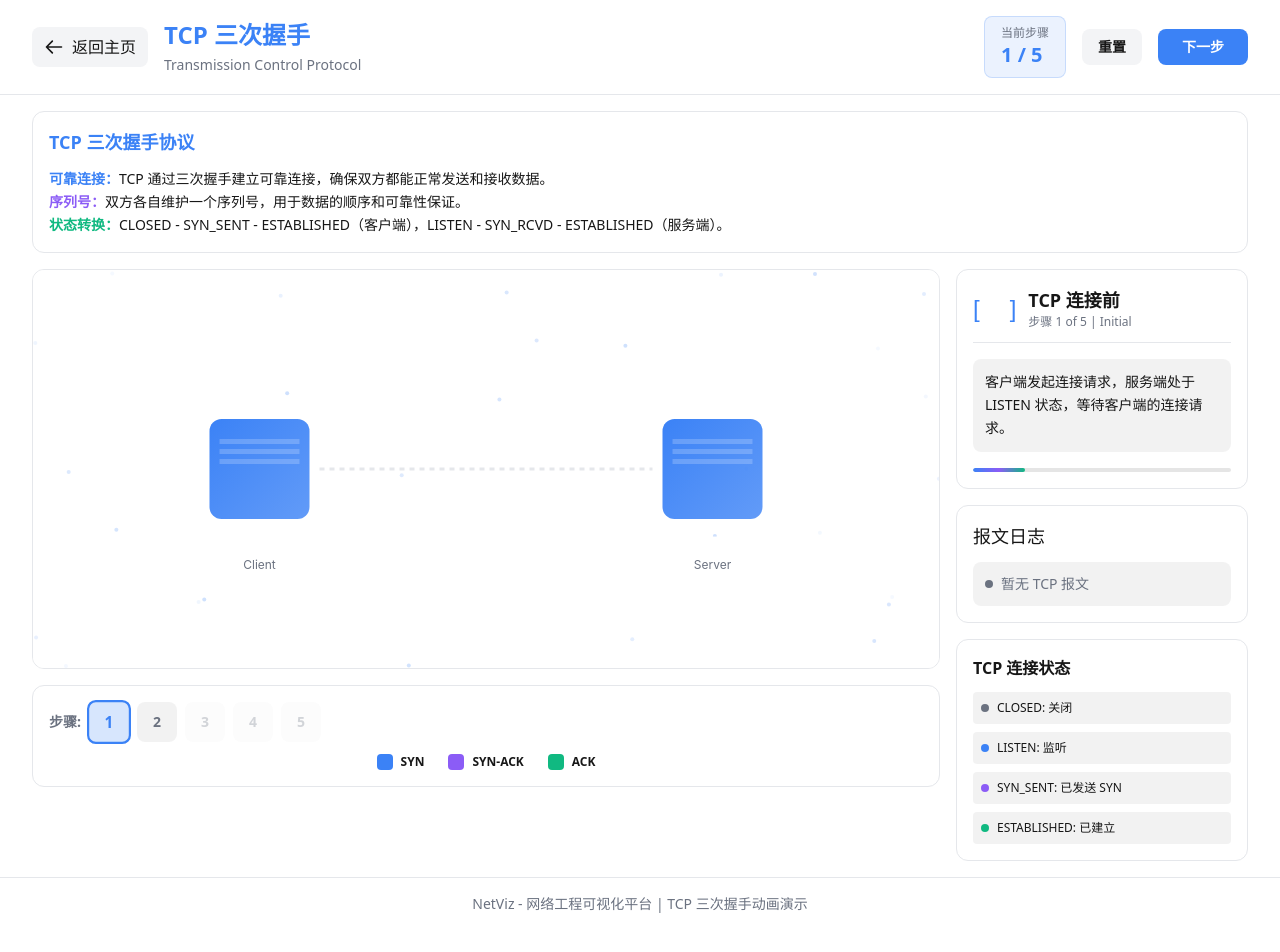
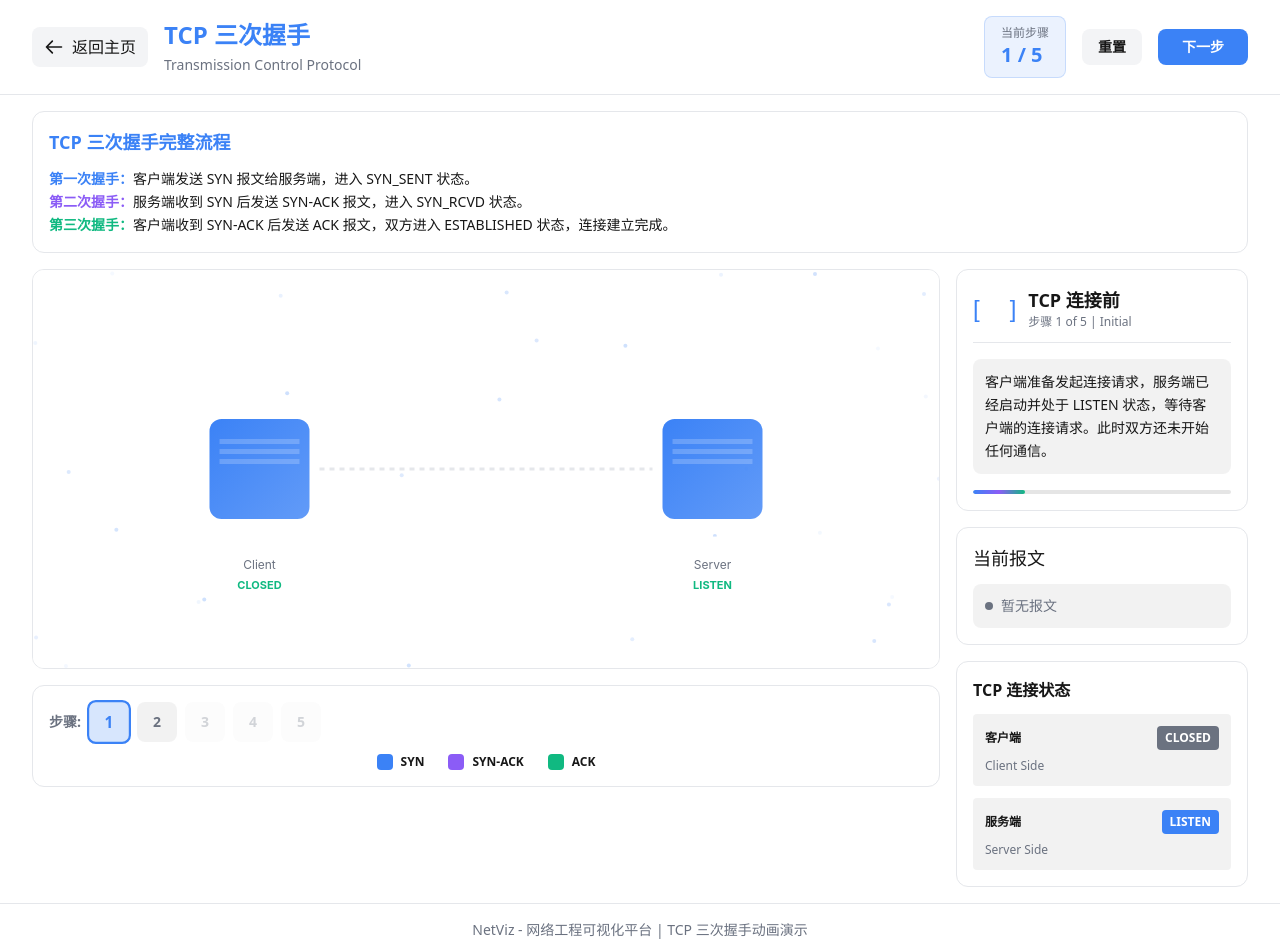
Before and after one commit to 6haolou/netviz, a Next.js app: page /protocol/tcp in a window 1280 px wide. Shown: the top 952 px of the page. Before the commit the page ends 930 px from the top, so only its background shows below. Built offline with nearby package versions, Linux system fonts and the light colour scheme.

Commit message:
feat: 完善 TCP 页面，添加动态状态显示和完整流程描述

```diff
--- a/app/protocol/tcp/page.tsx
+++ b/app/protocol/tcp/page.tsx
@@ -19,6 +19,8 @@ interface StepInfo {
   icon: React.ReactNode;
   title: string;
   description: string;
+  clientStatus: string;
+  serverStatus: string;
   packets: { from: number; to: number; type: string; delay: number }[];
 }
 
@@ -48,35 +50,45 @@ export default function TCPPage() {
       phase: 'Initial',
       icon: <Emoji label="[ ]" />,
       title: 'TCP 连接前',
-      description: '客户端发起连接请求，服务端处于 LISTEN 状态，等待客户端的连接请求。',
+      description: '客户端准备发起连接请求，服务端已经启动并处于 LISTEN 状态，等待客户端的连接请求。此时双方还未开始任何通信。',
+      clientStatus: 'CLOSED',
+      serverStatus: 'LISTEN',
       packets: [],
     },
     {
       phase: 'SYN',
       icon: <Emoji label="SYN" />,
-      title: 'SYN 同步请求',
-      description: '客户端发送 SYN 报文（同步标志），请求建立连接。客户端随机选择一个初始序列号 (ISN)。',
+      title: '第一次握手：SYN 同步请求',
+      description: '客户端发送 SYN 报文（同步标志），请求建立连接。客户端随机选择一个初始序列号 (ISN=seq=x)，并进入 SYN_SENT 状态。',
+      clientStatus: 'SYN_SENT',
+      serverStatus: 'LISTEN',
       packets: [{ from: 0, to: 1, type: 'SYN', delay: 0 }],
     },
     {
       phase: 'SYN-ACK',
       icon: <Emoji label="ACK" />,
-      title: 'SYN-ACK 同步确认',
-      description: '服务端收到 SYN 后，发送 SYN-ACK 报文作为响应。确认收到客户端的 SYN，并发送自己的 SYN。',
+      title: '第二次握手：SYN-ACK 同步确认',
+      description: '服务端收到 SYN 报文后，发送 SYN-ACK 报文作为响应。服务端确认客户端的 SYN（ack=x+1），并发送自己的 SYN（seq=y），进入 SYN_RCVD 状态。',
+      clientStatus: 'SYN_SENT',
+      serverStatus: 'SYN_RCVD',
       packets: [{ from: 1, to: 0, type: 'SYN-ACK', delay: 0 }],
     },
     {
       phase: 'ACK',
       icon: <Emoji label="ACK" />,
-      title: 'ACK 确认完成',
-      description: '客户端收到 SYN-ACK 后，发送 ACK 确认报文。连接建立完成，双方可以开始传输数据。',
+      title: '第三次握手：ACK 确认完成',
+      description: '客户端收到 SYN-ACK 后，发送 ACK 确认报文（ack=y+1）。客户端进入 ESTABLISHED 状态，服务端收到 ACK 后也进入 ESTABLISHED 状态。',
+      clientStatus: 'ESTABLISHED',
+      serverStatus: 'ESTABLISHED',
       packets: [{ from: 0, to: 1, type: 'ACK', delay: 0 }],
     },
     {
       phase: 'OK',
       icon: <Emoji label="[OK]" />,
       title: 'TCP 连接完成',
-      description: '三次握手完成，TCP 连接成功建立！双方进入 ESTABLISHED 状态，可以开始数据传输。',
+      description: '三次握手完成，TCP 连接成功建立！双方都进入 ESTABLISHED 状态，可以开始全双工数据传输。整个过程确保了双方都能正常发送和接收数据。',
+      clientStatus: 'ESTABLISHED',
+      serverStatus: 'ESTABLISHED',
       packets: [],
     },
   ];
@@ -179,7 +191,7 @@ export default function TCPPage() {
       context.stroke();
       context.setLineDash([]);
 
-      const drawNode = (x: number, y: number, label: string, sublabel: string, isActive: boolean) => {
+      const drawNode = (x: number, y: number, label: string, sublabel: string, isActive: boolean, status?: string) => {
         const pulse = Math.sin(timeRef.current * 3) * 4;
         const color = primaryBlue;
 
@@ -214,12 +226,20 @@ export default function TCPPage() {
         context.fillStyle = secondaryText;
         context.font = '12px Inter, system-ui, sans-serif';
         context.fillText(sublabel, x, y + 100);
+
+        if (status) {
+          context.fillStyle = '#10b981';
+          context.font = 'bold 11px Inter, system-ui, sans-serif';
+          context.fillText(status, x, y + 120);
+        }
       };
 
       const isClientActive = currentStep >= 1 && currentStep <= 3;
       const isServerActive = currentStep >= 2 && currentStep <= 3;
-      drawNode(clientX, centerY, '客户端', 'Client', isClientActive);
-      drawNode(serverX, centerY, '服务端', 'Server', isServerActive);
+      const clientStatus = steps[currentStep].clientStatus;
+      const serverStatus = steps[currentStep].serverStatus;
+      drawNode(clientX, centerY, '客户端', 'Client', isClientActive, clientStatus);
+      drawNode(serverX, centerY, '服务端', 'Server', isServerActive, serverStatus);
 
       if (currentStep === 4) {
         context.fillStyle = '#10b981';
@@ -369,6 +389,14 @@ export default function TCPPage() {
   const borderColor = isDarkMode ? '#374151' : '#e5e7eb';
   const primaryBlue = '#3b82f6';
 
+  const statusColors: Record<string, string> = {
+    'CLOSED': '#6b7280',
+    'LISTEN': primaryBlue,
+    'SYN_SENT': '#8b5cf6',
+    'SYN_RCVD': '#f59e0b',
+    'ESTABLISHED': '#10b981',
+  };
+
   return (
     <div className="min-h-screen font-sans" style={{ backgroundColor: bgColor, color: textColor }}>
       <header className="sticky top-0 z-50 border-b" style={{ backgroundColor: cardBg, borderColor: borderColor }}>
@@ -405,11 +433,11 @@ export default function TCPPage() {
       <main className="flex-1">
         <div className="max-w-7xl mx-auto px-4 sm:px-6 lg:px-8 py-4">
           <div className="rounded-xl border p-4 mb-4" style={{ backgroundColor: cardBg, borderColor: borderColor }}>
-            <h3 className="font-bold text-lg mb-3" style={{ color: primaryBlue }}>TCP 三次握手协议</h3>
+            <h3 className="font-bold text-lg mb-3" style={{ color: primaryBlue }}>TCP 三次握手完整流程</h3>
             <p className="text-sm leading-relaxed" style={{ color: textColor }}>
-              <span style={{ color: primaryBlue, fontWeight: 600 }}>可靠连接：</span>TCP 通过三次握手建立可靠连接，确保双方都能正常发送和接收数据。<br/>
-              <span style={{ color: '#8b5cf6', fontWeight: 600 }}>序列号：</span>双方各自维护一个序列号，用于数据的顺序和可靠性保证。<br/>
-              <span style={{ color: '#10b981', fontWeight: 600 }}>状态转换：</span>CLOSED - SYN_SENT - ESTABLISHED（客户端），LISTEN - SYN_RCVD - ESTABLISHED（服务端）。
+              <span style={{ color: primaryBlue, fontWeight: 600 }}>第一次握手：</span>客户端发送 SYN 报文给服务端，进入 SYN_SENT 状态。<br/>
+              <span style={{ color: '#8b5cf6', fontWeight: 600 }}>第二次握手：</span>服务端收到 SYN 后发送 SYN-ACK 报文，进入 SYN_RCVD 状态。<br/>
+              <span style={{ color: '#10b981', fontWeight: 600 }}>第三次握手：</span>客户端收到 SYN-ACK 后发送 ACK 报文，双方进入 ESTABLISHED 状态，连接建立完成。
             </p>
           </div>
 
@@ -481,21 +509,21 @@ export default function TCPPage() {
 
               <div className="rounded-xl border p-4" style={{ backgroundColor: cardBg, borderColor: borderColor }}>
                 <div className="flex items-center gap-2 mb-3">
-                  <span className="text-lg">报文日志</span>
+                  <span className="text-lg">当前报文</span>
                 </div>
 
                 <div className="rounded-lg p-3 overflow-y-auto" style={{ backgroundColor: isDarkMode ? 'rgba(0, 0, 0, 0.3)' : 'rgba(0, 0, 0, 0.05)', maxHeight: '150px' }}>
                   {packetLogs.length === 0 ? (
                     <div className="flex items-center gap-2 text-sm" style={{ color: secondaryText }}>
                       <div className="w-2 h-2 rounded-full" style={{ backgroundColor: secondaryText }} />
-                      <span>暂无 TCP 报文</span>
+                      <span>暂无报文</span>
                     </div>
                   ) : (
                     packetLogs.map((log, index) => (
                       <div key={index} className="flex items-center gap-2 mb-2 last:mb-0">
                         <div className="w-2 h-2 rounded-full" style={{ backgroundColor: packetColors[log.type]?.start || '#64748b' }} />
                         <span className="text-sm font-semibold" style={{ color: textColor }}>
-                          {log.type} {log.from} to {log.to}
+                          {log.type}: {log.from} → {log.to}
                         </span>
                       </div>
                     ))
@@ -505,22 +533,24 @@ export default function TCPPage() {
 
               <div className="rounded-xl border p-4" style={{ backgroundColor: cardBg, borderColor: borderColor }}>
                 <h4 className="font-bold mb-3">TCP 连接状态</h4>
-                <div className="grid grid-cols-1 gap-2 text-xs">
-                  <div className="flex items-center gap-2 p-2 rounded" style={{ backgroundColor: isDarkMode ? 'rgba(0, 0, 0, 0.3)' : 'rgba(0, 0, 0, 0.05)' }}>
-                    <div className="w-2 h-2 rounded-full" style={{ backgroundColor: '#6b7280' }} />
-                    <span style={{ color: textColor }}>CLOSED: 关闭</span>
+                <div className="grid grid-cols-1 gap-3 text-xs">
+                  <div className="p-3 rounded" style={{ backgroundColor: isDarkMode ? 'rgba(0, 0, 0, 0.3)' : 'rgba(0, 0, 0, 0.05)' }}>
+                    <div className="flex items-center justify-between mb-2">
+                      <span className="font-semibold" style={{ color: textColor }}>客户端</span>
+                      <span className="px-2 py-1 rounded text-xs font-bold" style={{ backgroundColor: statusColors[steps[currentStep].clientStatus] || '#6b7280', color: 'white' }}>
+                        {steps[currentStep].clientStatus}
+                      </span>
+                    </div>
+                    <div className="text-xs" style={{ color: secondaryText }}>Client Side</div>
                   </div>
-                  <div className="flex items-center gap-2 p-2 rounded" style={{ backgroundColor: isDarkMode ? 'rgba(0, 0, 0, 0.3)' : 'rgba(0, 0, 0, 0.05)' }}>
-                    <div className="w-2 h-2 rounded-full" style={{ backgroundColor: primaryBlue }} />
-                    <span style={{ color: textColor }}>LISTEN: 监听</span>
-                  </div>
-                  <div className="flex items-center gap-2 p-2 rounded" style={{ backgroundColor: isDarkMode ? 'rgba(0, 0, 0, 0.3)' : 'rgba(0, 0, 0, 0.05)' }}>
-                    <div className="w-2 h-2 rounded-full" style={{ backgroundColor: '#8b5cf6' }} />
-                    <span style={{ color: textColor }}>SYN_SENT: 已发送 SYN</span>
-                  </div>
-                  <div className="flex items-center gap-2 p-2 rounded" style={{ backgroundColor: isDarkMode ? 'rgba(0, 0, 0, 0.3)' : 'rgba(0, 0, 0, 0.05)' }}>
-                    <div className="w-2 h-2 rounded-full" style={{ backgroundColor: '#10b981' }} />
-                    <span style={{ color: textColor }}>ESTABLISHED: 已建立</span>
+                  <div className="p-3 rounded" style={{ backgroundColor: isDarkMode ? 'rgba(0, 0, 0, 0.3)' : 'rgba(0, 0, 0, 0.05)' }}>
+                    <div className="flex items-center justify-between mb-2">
+                      <span className="font-semibold" style={{ color: textColor }}>服务端</span>
+                      <span className="px-2 py-1 rounded text-xs font-bold" style={{ backgroundColor: statusColors[steps[currentStep].serverStatus] || '#6b7280', color: 'white' }}>
+                        {steps[currentStep].serverStatus}
+                      </span>
+                    </div>
+                    <div className="text-xs" style={{ color: secondaryText }}>Server Side</div>
                   </div>
                 </div>
               </div>
```
